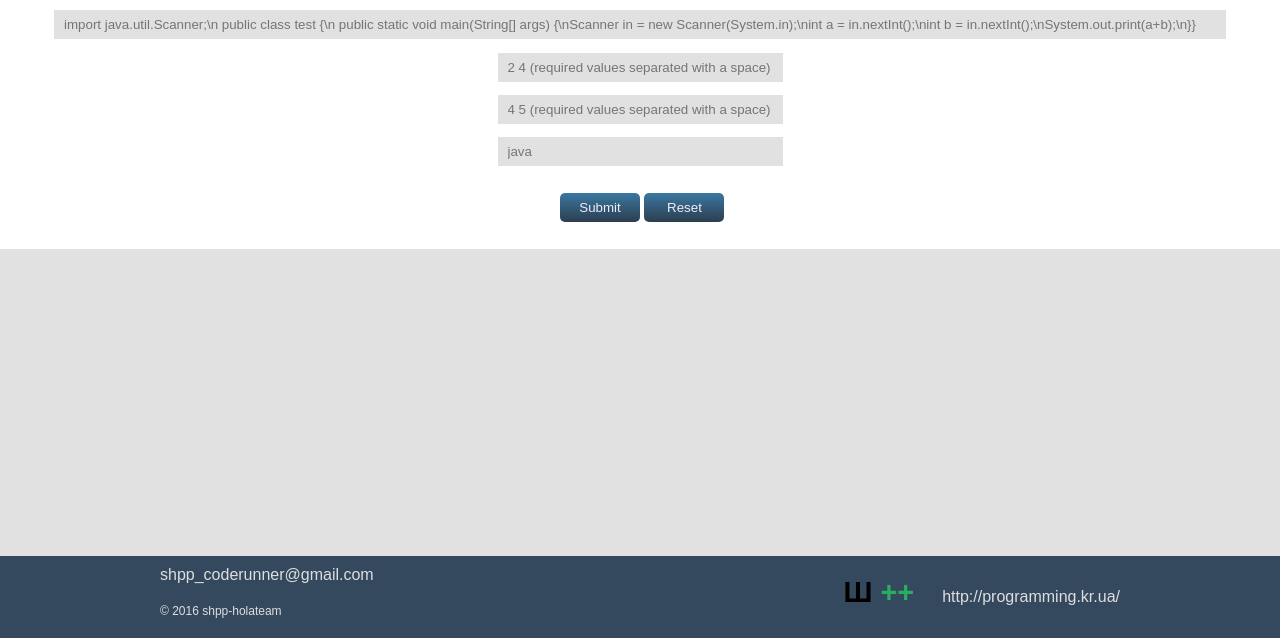
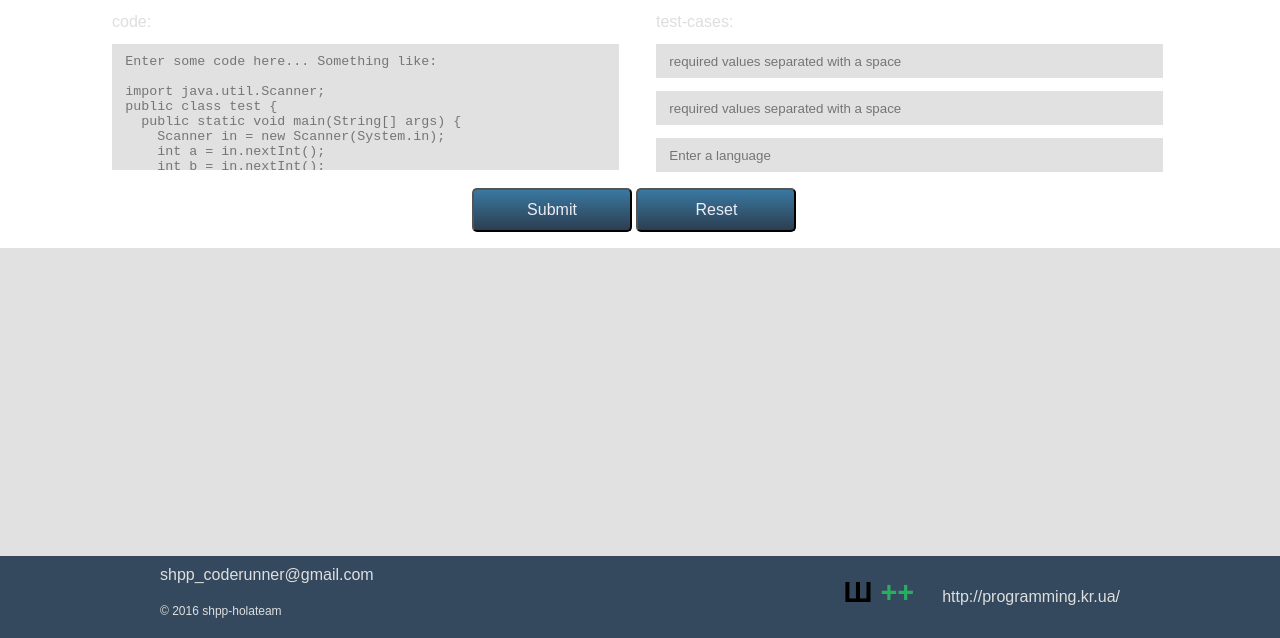
Before and after one commit to shpp-alyabihova/requestRouter, a website: page index.html in a window 1280 px wide. Shown: the part 162-800 px from the top of the page. Drawn offline with Linux system fonts and the light colour scheme.

Commit message:
moves code into placeholder

```diff
--- a/index.html
+++ b/index.html
@@ -5,13 +5,14 @@
     <meta name="viewport" content="width=device-width, initial-scale=1.0" />
     <title>Coderunner</title>
     <style>
-      body{
+        body {
+            overflow: hidden;
             color: #dedede;
             margin: 0;
             padding: 0;
             font-family: sans-serif;
         }
-      .clearfix::after{
+        .clearfix::after {
             content: '';
             display: table;
             clear: both;
@@ -90,37 +91,48 @@
             text-transform: none;
             font-weight: normal;
         }
-
-      form > * , #response{
-          width: 265px;
+        form {
+            width: 70em;
+        }
+        form .col > * , #response {
+            margin-top: 1em;
+            width: 100%;
             display: block;
-          margin: 1em auto;
-          padding: 7px 10px;
+            padding: .7em 1em;
             background-color: rgb(225, 225, 225);
             border-width: 0;
         }
-
+        .center {
+            margin: 1em auto;
+        }
         #submit, #reset {
+            font-size: 1em;
+            padding: .7em 2em;
             display: inline-block;
-          width: 80px;
+            width: 10em;
             background: linear-gradient(#3A78A1 0%, #2c3e50 100%);
             border-radius: 5px;
             color: #eeedf5;
         }
-
         #submit:hover, #reset:hover {
             cursor: pointer;
             color: white;
         }
-
-      #code{
-          width: 90%;
+        #code {
+            resize: none;
+            height: 8em
         }
-
         #response {
             width: 100%;
         }
-
+        #btns {
+            width: 21em;
+        }
+        .col {
+            width: 30em;
+            margin: 0 2em;
+            float: left;
+        }
     </style>
 </head>
 <body>
@@ -135,16 +147,38 @@
         </nav>
     </div>
 </header>
+
 <div class="h1">Coderunner  send request</div>
-            <form>
-                <input type="text" id="code" placeholder="import java.util.Scanner;\n public class test {\n public static void main(String[] args) {\nScanner in = new Scanner(System.in);\nint a = in.nextInt();\nint b = in.nextInt();\nSystem.out.print(a+b);\n}}">
-                <input type="text" id="tc_1" placeholder="2 4 (required values separated with a space)">
-                <input type="text" id="tc_2"  placeholder="4 5 (required values separated with a space)">
-                <input type="text" id="lang"  placeholder="java">
+<form class="center">
+    <div class="center clearfix">
+        <div class="col">
+            code:
+          <textarea type="text" id="code" placeholder="Enter some code here... Something like:
+
+import java.util.Scanner;
+public class test {
+  public static void main(String[] args) {
+    Scanner in = new Scanner(System.in);
+    int a = in.nextInt();
+    int b = in.nextInt();
+    System.out.print(a+b);
+  }
+}"></textarea>
+        </div>
+        <div class="col">
+            test-cases: <input type="text" id="tc_1" placeholder="required values separated with a space">
+            <input type="text" id="tc_2" placeholder="required values separated with a space">
+            <input type="text" id="lang" placeholder="Enter a language">
+        </div>
+    </div>
+
+    <div id="btns" class="center">
         <input type="submit" value="Submit" id="submit">
         <input type="reset" value="Reset" id="reset">
+    </div>
+
 </form>
-            <textarea id="response" name="res" rows="20"></textarea>
+<textarea id="response" name="res" rows="20" readonly></textarea>
 
 <footer>
     <div class="footer-page">
@@ -173,9 +207,8 @@
     var submit = document.getElementById('submit');
     var submit_width = submit.offsetWidth;
     var w = width/2 - submit_width + "px";
-        submit.style.marginLeft = w;
+    // submit.style.marginLeft = w;
     var responseField = document.getElementById('response');
-
     submit.addEventListener('click', function(e) {
         e.preventDefault();
         var request = {"userName": "any name", "serverSecret": "key"};
@@ -196,7 +229,6 @@
         xmlhttp.open("POST", '/request', true);
         xmlhttp.setRequestHeader('Content-type', 'application/json; charset=utf-8');
         xmlhttp.send(JSON.stringify(request));
-
     });
 </script>
 </body>
```
Lines whose indentation alone changed are shown as unchanged.
